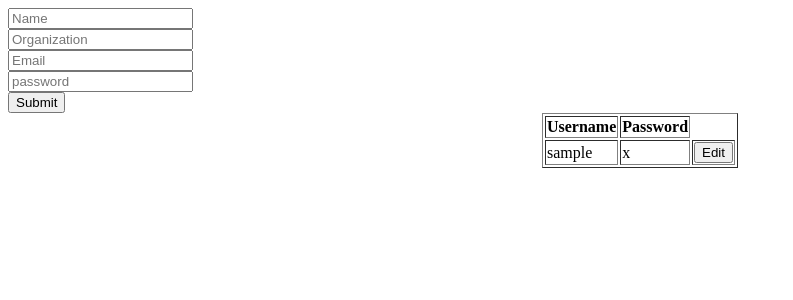
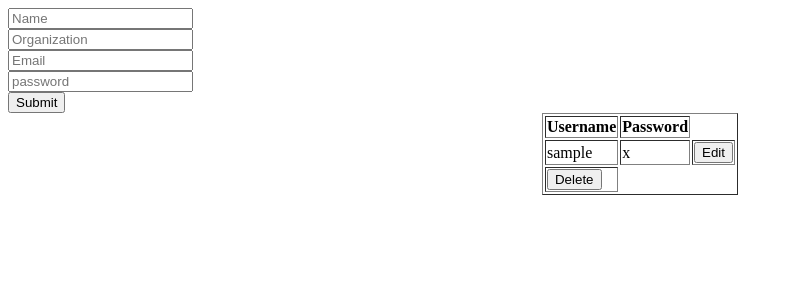
Before and after one commit to raizengxd/React-Activity, a PHP site: page / in a window 1280 px wide. Shown: the top 300 px of the page, without its empty margins (0-793 px from the left). Run offline with PHP 8.4, Linux system fonts and the light colour scheme; tables that the repository leaves empty or names only in its code hold one stand-in row (values such as "Sample post").

Commit message:
change occurence

```diff
--- a/CRUD/index.php
+++ b/CRUD/index.php
@@ -36,6 +36,7 @@
     echo "<td>" . $row['username'] . "</td>";
     echo "<td>" . $row['password'] . "</td>";
     echo "<td><button>Edit</button></td></tr>";
+    echo "<td><button>Delete</button></td></tr>";
     }
     echo "</table>";
 
--- a/CRUD/insertDetails.php
+++ b/CRUD/insertDetails.php
@@ -6,16 +6,11 @@ $email = $_POST['email'];
 $password= $_POST['password'];
 
 $sql = "insert into tbl_login values('$name','$password' )";
-
-
-
-
 if (mysqli_query($conn, $sql)) {
 
     echo '<script> alert("New Record") </script>';
     echo "New record created successfully";
     header("Location: index.php");
-
 }
  else {
     echo "Error: " . $sql . "<br>" . mysqli_error($conn);
```
